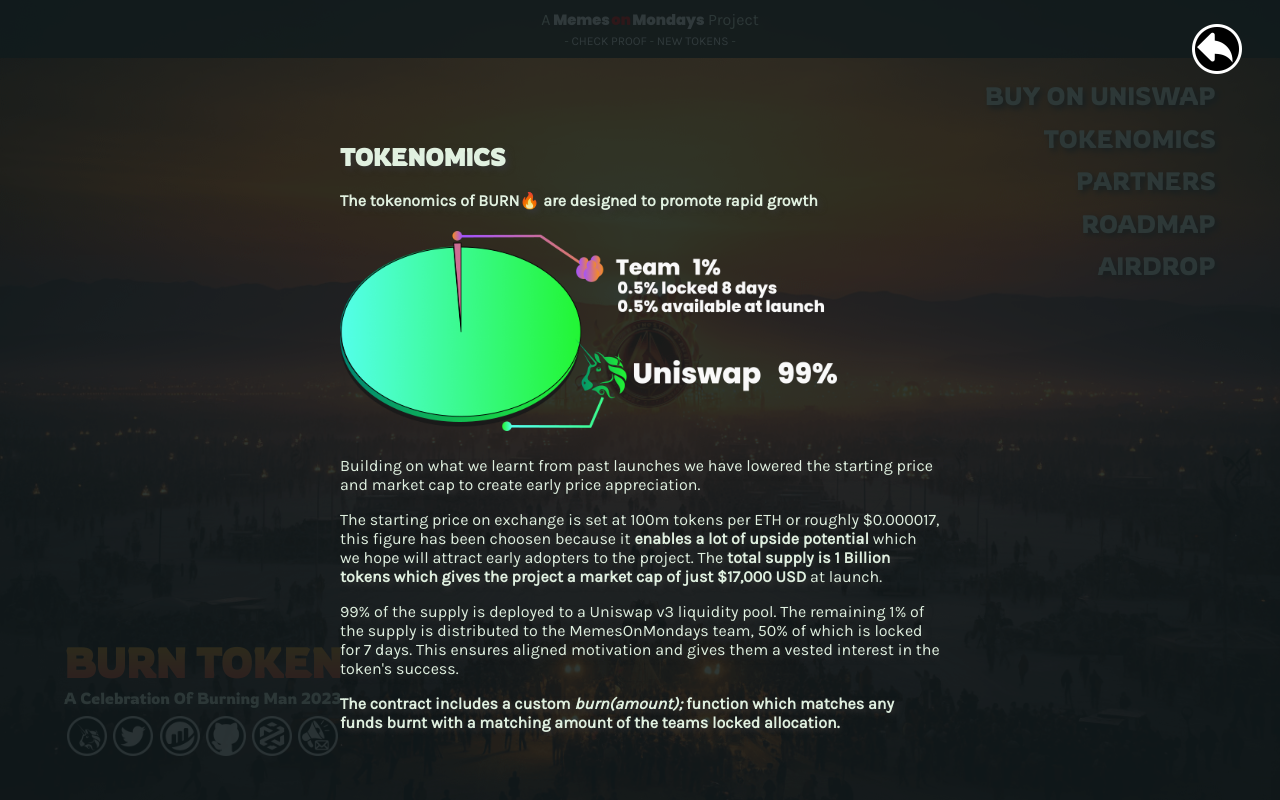
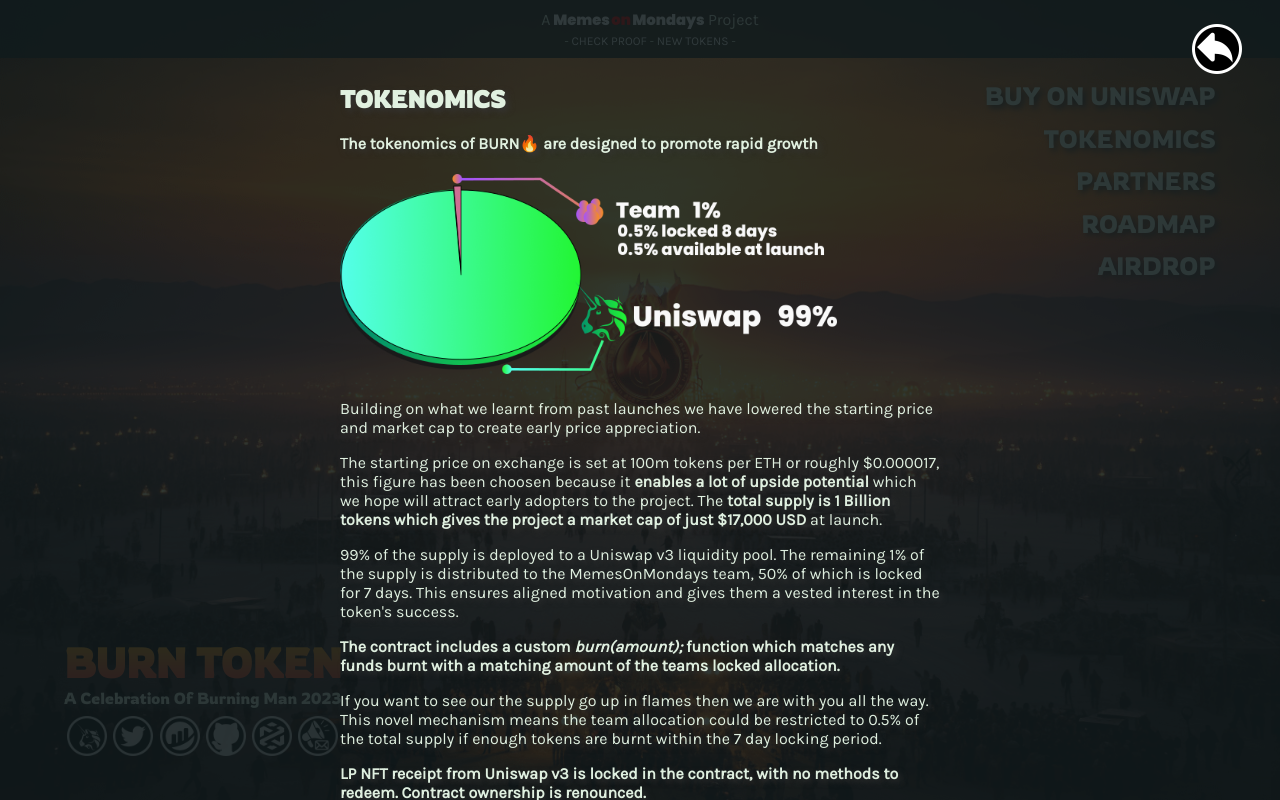
Before and after one commit to MemesOnMondays/BurnToken, a plain HTML site: page docs/index.html in a window 1280 px wide. Both pictures are taken after a click on the element "TOKENOMICS". Drawn offline with Linux system fonts and the light colour scheme.

Commit message:
Add files via upload

```diff
--- a/docs/index.html
+++ b/docs/index.html
@@ -143,7 +143,6 @@
             bottom: 0;
             left: 0;
             right: 0;
-            padding: 5%;
             overflow: auto;
             background: #111b1dDD;
         }
@@ -159,6 +158,7 @@
             max-width: 600px;
             margin: 5% auto 0% auto;
             overflow: auto;
+            padding: 0 10px;
         }
 
         .airdrop-link button {
```
